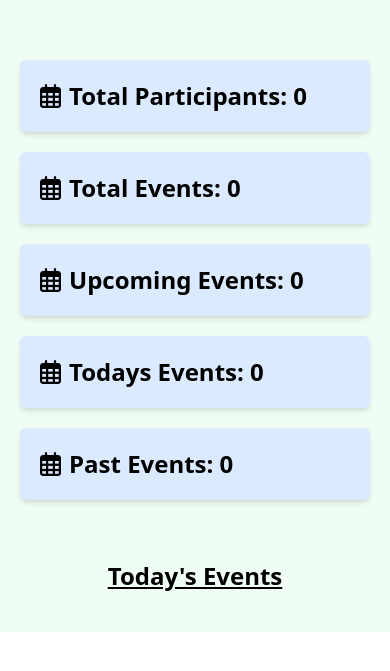
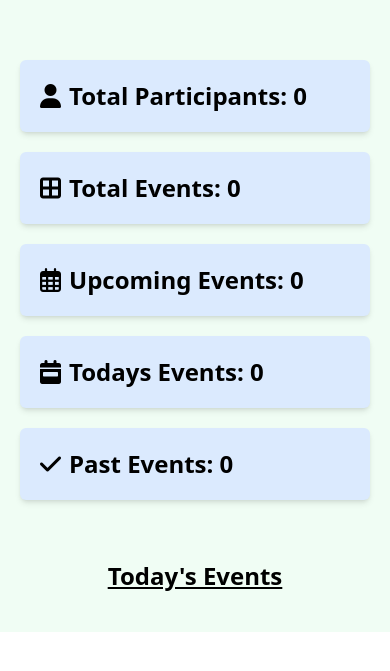
Before and after one commit to achibhossengit/Event-Manager, a Django app: page /event/dashboard/ in a window 390 px wide. Shown: the part 105-776 px from the top of the page. Run offline with Django 5.2, Linux system fonts and the light colour scheme; data that the repository does not hold is empty; some libraries are stand-ins or nearby versions.

Commit message:
dashboard responsive

```diff
--- a/event/templates/dashboard.html
+++ b/event/templates/dashboard.html
@@ -1,15 +1,15 @@
 {% extends "header.html" %}
 {% block content %}
-    <section class="grid lg:grid-cols-5 md:grid-cols-2 sm:grid-cols-1 gap-5 py-10">
+    <section class="grid lg:grid-cols-3 md:grid-cols-2 sm:grid-cols-1 gap-5 py-10">
         <a href="{% url 'participant-list' %}">
             <div class="flex gap-2 p-5 bg-blue-100 shadow-md text-2xl font-semibold rounded-md">
-                <div><i class="fa-regular fa-calendar-days"></i></div>
+                <div><i class="fa-solid fa-user"></i></div>
                 <h4>Total Participants: {{total_participants}}</h4>
             </div>
         </a>
         <a href="{% url 'dashboard' %}?type=total_events">
             <div class="flex gap-2 p-5 bg-blue-100 shadow-md text-2xl font-semibold rounded-md">
-                <div><i class="fa-regular fa-calendar-days"></i></div>
+                <div><i class="fa-solid fa-border-all"></i></div>
                 <h4>Total Events: {{counts.total}}</h4>
             </div>
         </a>
@@ -21,13 +21,13 @@
         </a>
         <a href="{% url 'dashboard' %}?type=today">
             <div class="flex gap-2 p-5 bg-blue-100 shadow-md text-2xl font-semibold rounded-md">
-                <div><i class="fa-regular fa-calendar-days"></i></div>
+                <div><i class="fa-solid fa-calendar-week"></i></div>
                 <h4>Todays Events: {{counts.today}}</h4>
             </div>
         </a>
         <a href="{% url 'dashboard' %}?type=past">
             <div class="flex gap-2 p-5 bg-blue-100 shadow-md text-2xl font-semibold rounded-md">
-                <div><i class="fa-regular fa-calendar-days"></i></div>
+                <div><i class="fa-solid fa-check"></i></div>
                 <h4>Past Events: {{counts.past}}</h4>
             </div>
         </a>
--- a/static/css/output.css
+++ b/static/css/output.css
@@ -1071,3 +1071,19 @@ video {
     line-height: 2.25rem;
   }
 }
+
+@media (min-width: 1280px) {
+  .xl\:grid-cols-5 {
+    grid-template-columns: repeat(5, minmax(0, 1fr));
+  }
+
+  .xl\:grid-cols-4 {
+    grid-template-columns: repeat(4, minmax(0, 1fr));
+  }
+}
+
+@media (min-width: 1536px) {
+  .\32xl\:grid-cols-4 {
+    grid-template-columns: repeat(4, minmax(0, 1fr));
+  }
+}
```
